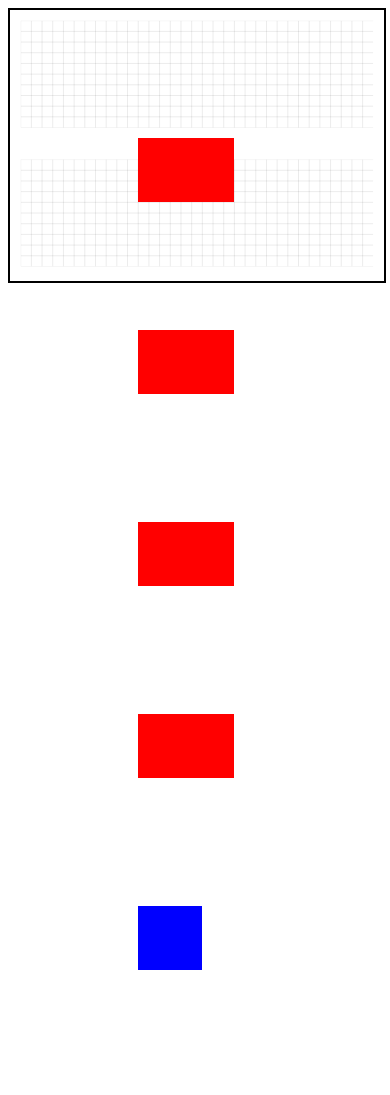
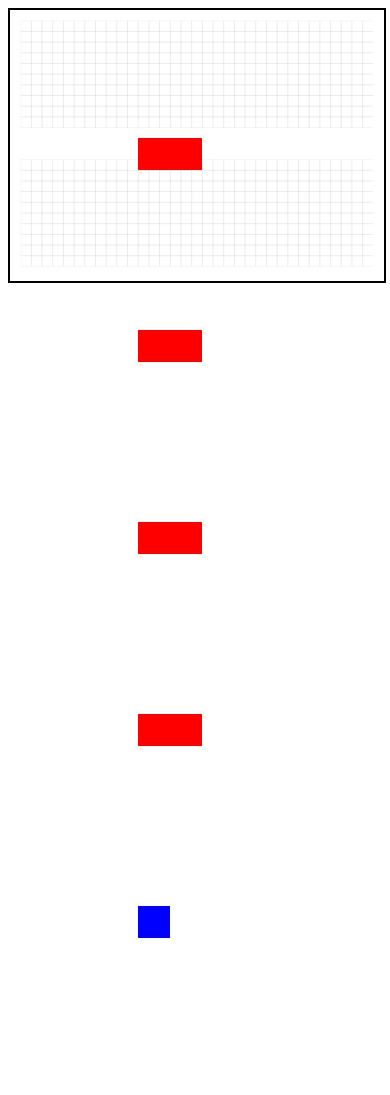
Before and after one commit to NiljoFlux/TamaraTest, a plain HTML site: page index.html in a window 390 px wide. Shown: the top 1095 px of the page. Drawn offline with Linux system fonts and the light colour scheme.

Commit message:
Add files via upload

```diff
--- a/index.html
+++ b/index.html
@@ -31,13 +31,17 @@
             width: 128px; /* Breite eines Quadrats (2 Raster) */
         }
         @media (max-width: 600px) {
+            svg {
+                width: 100%;
+                height: auto;
+            }
             .rectangle {
-                height: 64px; /* Höhe eines Rechtecks (2 Raster) */
-                width: 96px; /* Breite eines Rechtecks (3 Raster) */
+                height: 32px; /* Höhe eines Rechtecks (0,5 Raster) */
+                width: 64px; /* Breite eines Rechtecks (1 Raster) */
             }
             .square {
-                height: 64px; /* Höhe eines Quadrats (2 Raster) */
-                width: 64px; /* Breite eines Quadrats (2 Raster) */
+                height: 32px; /* Höhe eines Quadrats (0,5 Raster) */
+                width: 32px; /* Breite eines Quadrats (0,5 Raster) */
             }
         }
     </style>
```
